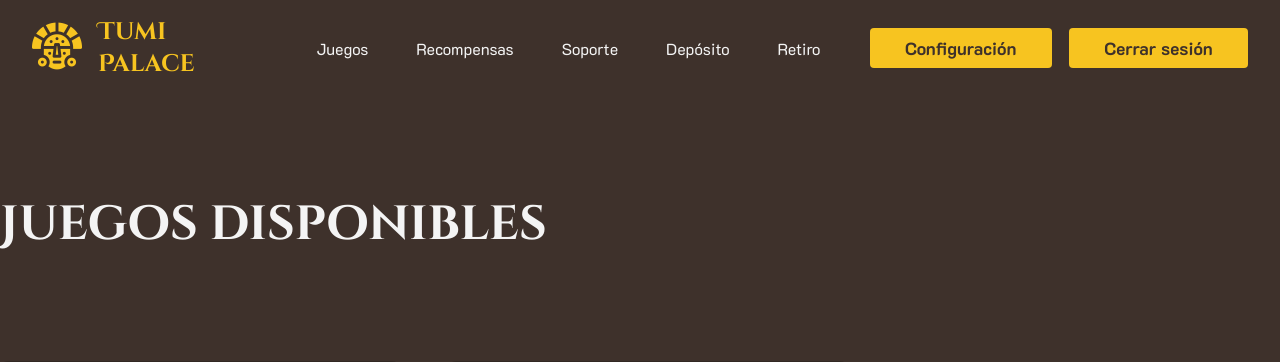
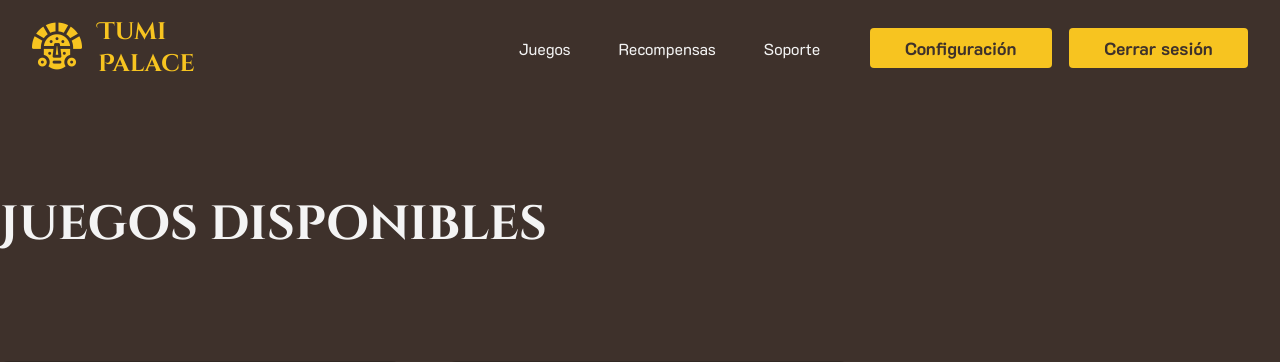
Before and after one commit to kaloslazo/TumiPalace, a Flask app: page /home in a window 1280 px wide. Shown: the top 362 px of the page. Run offline with Flask 3, Linux system fonts and the light colour scheme; the visitor is signed in with stand-in values (Sample User, id 1); parts of the project's set-up code (start-up, migrations or seed data) failed here and were passed over.

Commit message:
quitardepoyreco

```diff
--- a/templates/navbar_auth.html
+++ b/templates/navbar_auth.html
@@ -9,8 +9,6 @@
             <li><a href="{{url_for('home')}}">Juegos</a></li>
             <li><a href="{{url_for('recompensas')}}">Recompensas</a></li>
             <li><a href="{{url_for('soporte')}}">Soporte</a></li>
-            <li><a href="{{url_for('login')}}">Depósito</a></li>
-            <li><a href="{{url_for('login')}}">Retiro</a></li>
             <style>
                 .btn {
                     font-family: "K2D", sans-serif;
```
